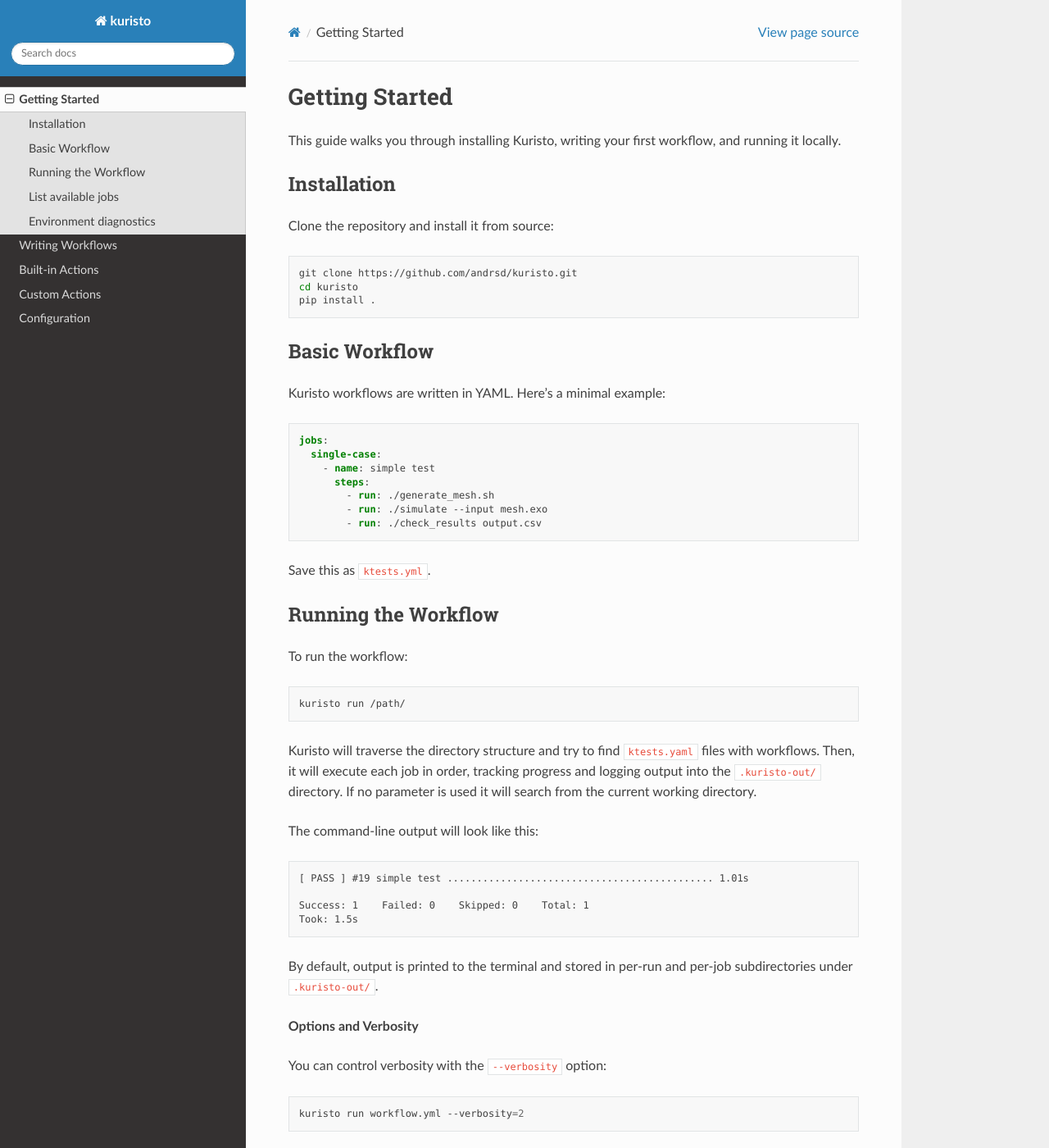
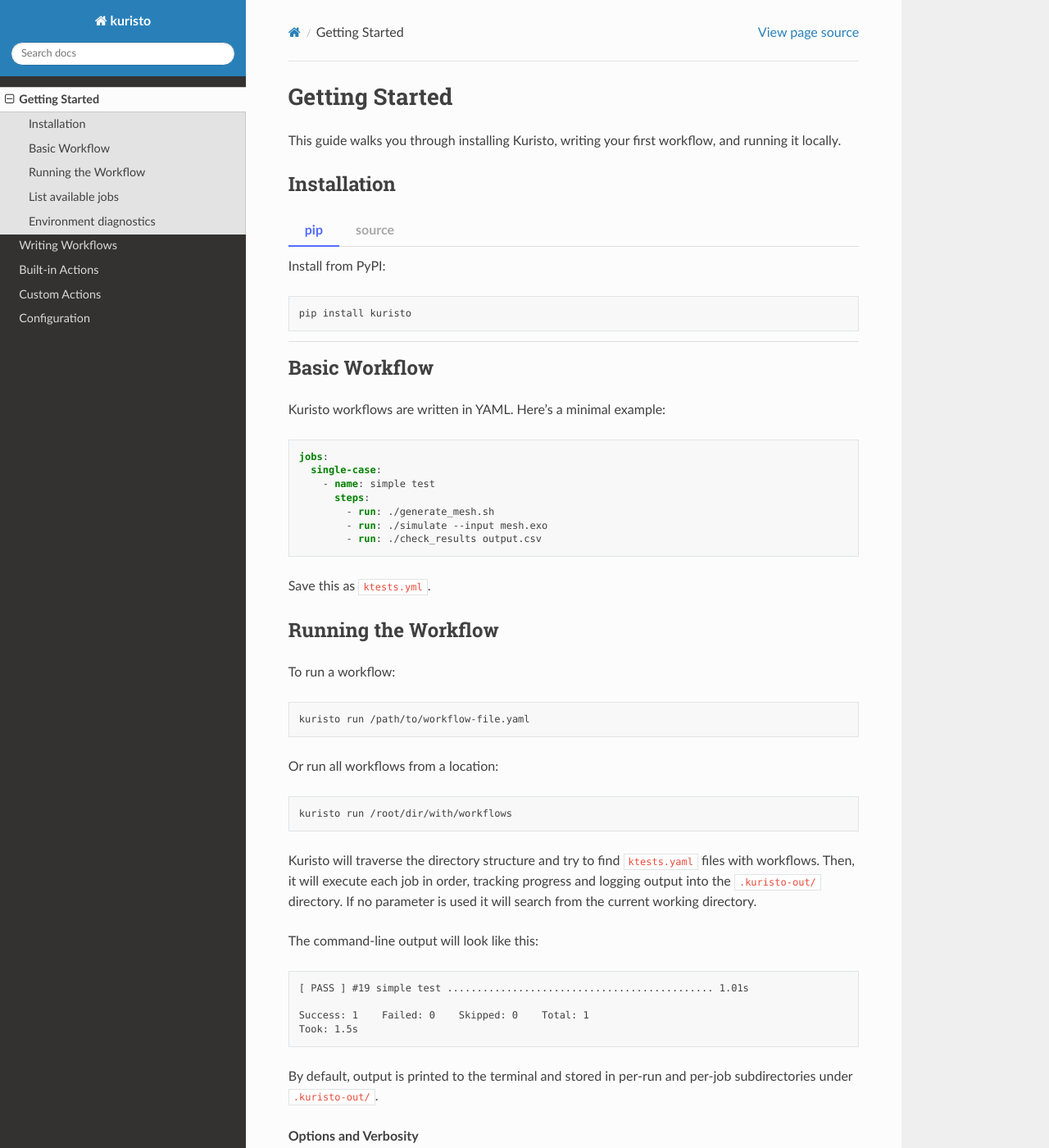
Before and after one commit to andrsd/kuristo, a Sphinx documentation site: the page built from docs/getting_started.rst, in a window 1280 px wide and 1400 px high. Shown: the whole window at 82% size. Built offline with Sphinx 7.4.7 and the Read the Docs theme 3.1.0, drawn with Linux system fonts in a browser that asks for light colours.

Commit message:
Updating getting started page

```diff
--- a/docs/getting_started.rst
+++ b/docs/getting_started.rst
@@ -7,13 +7,25 @@
 Installation
 ------------
 
-Clone the repository and install it from source:
+.. tab-set::
 
-.. code-block:: bash
+   .. tab-item:: pip
 
-   git clone https://github.com/andrsd/kuristo.git
-   cd kuristo
-   pip install .
+      Install from PyPI:
+
+      .. code-block:: bash
+
+         pip install kuristo
+
+   .. tab-item:: source
+
+      Clone the repository and install it from source:
+
+      .. code-block:: bash
+
+         git clone https://github.com/andrsd/kuristo.git
+         cd kuristo
+         pip install .
 
 
 Basic Workflow
@@ -37,11 +49,17 @@
 Running the Workflow
 --------------------
 
-To run the workflow:
+To run a workflow:
 
 .. code-block:: bash
 
-   kuristo run /path/
+   kuristo run /path/to/workflow-file.yaml
+
+Or run all workflows from a location:
+
+.. code-block:: bash
+
+   kuristo run /root/dir/with/workflows
 
 Kuristo will traverse the directory structure and try to find ``ktests.yaml`` files with workflows.
 Then, it will execute each job in order, tracking progress and logging output into the ``.kuristo-out/`` directory.
```
